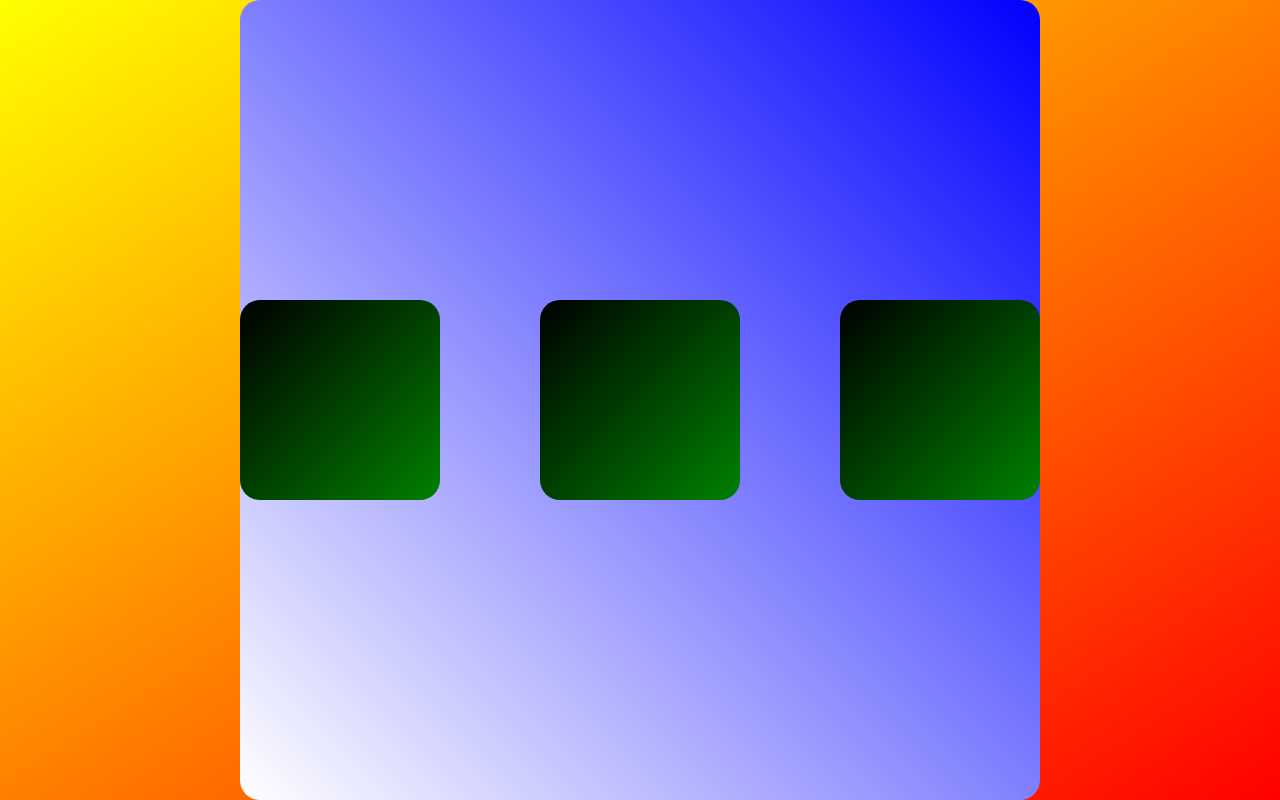
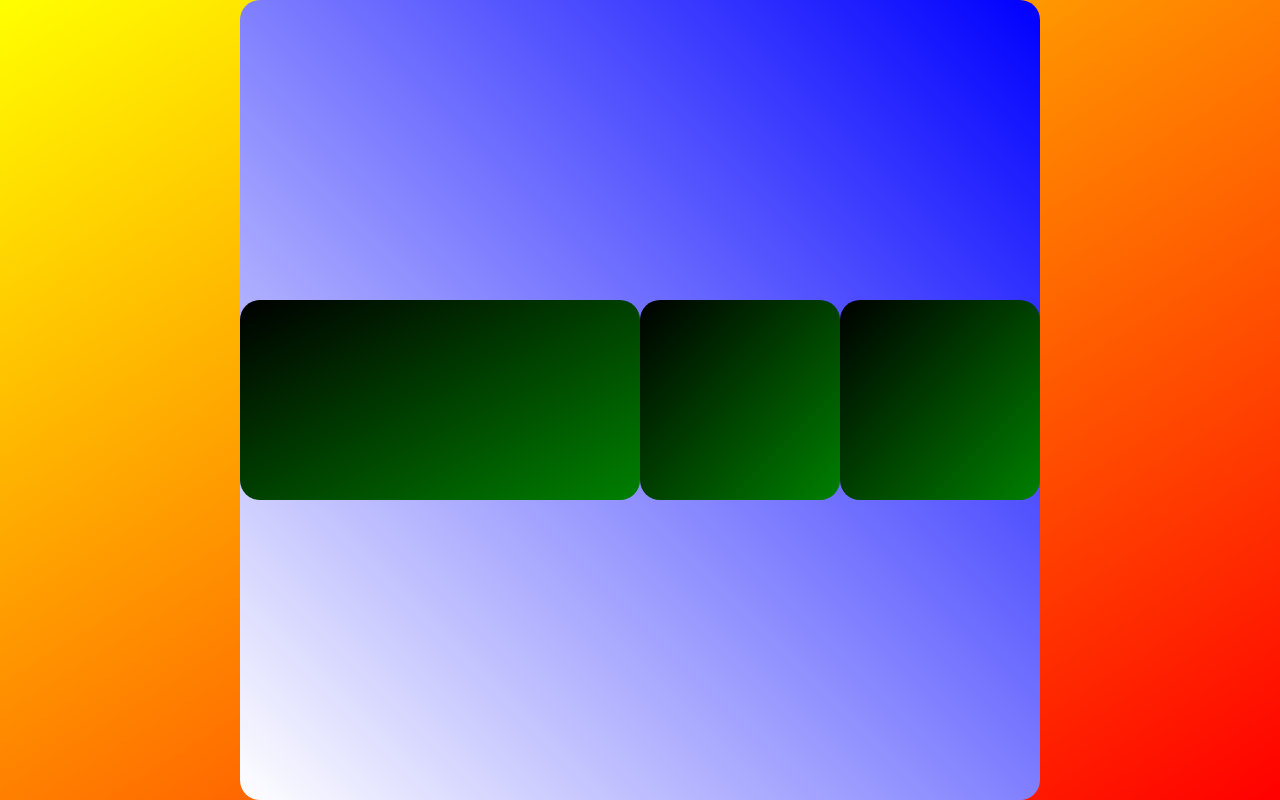
Before and after one commit to poloziukvlad/CSS-hw-022, a plain HTML site: page index.html in a window 1280 px wide. Drawn offline with Linux system fonts and the light colour scheme.

Commit message:
added flex-grow

```diff
--- a/styles.css
+++ b/styles.css
@@ -33,3 +33,7 @@
     background-image: linear-gradient(to top left, green,black);
     border-radius: 20px;
 }
+
+.box:nth-child(1) {
+    flex-grow: 1;
+}
```
